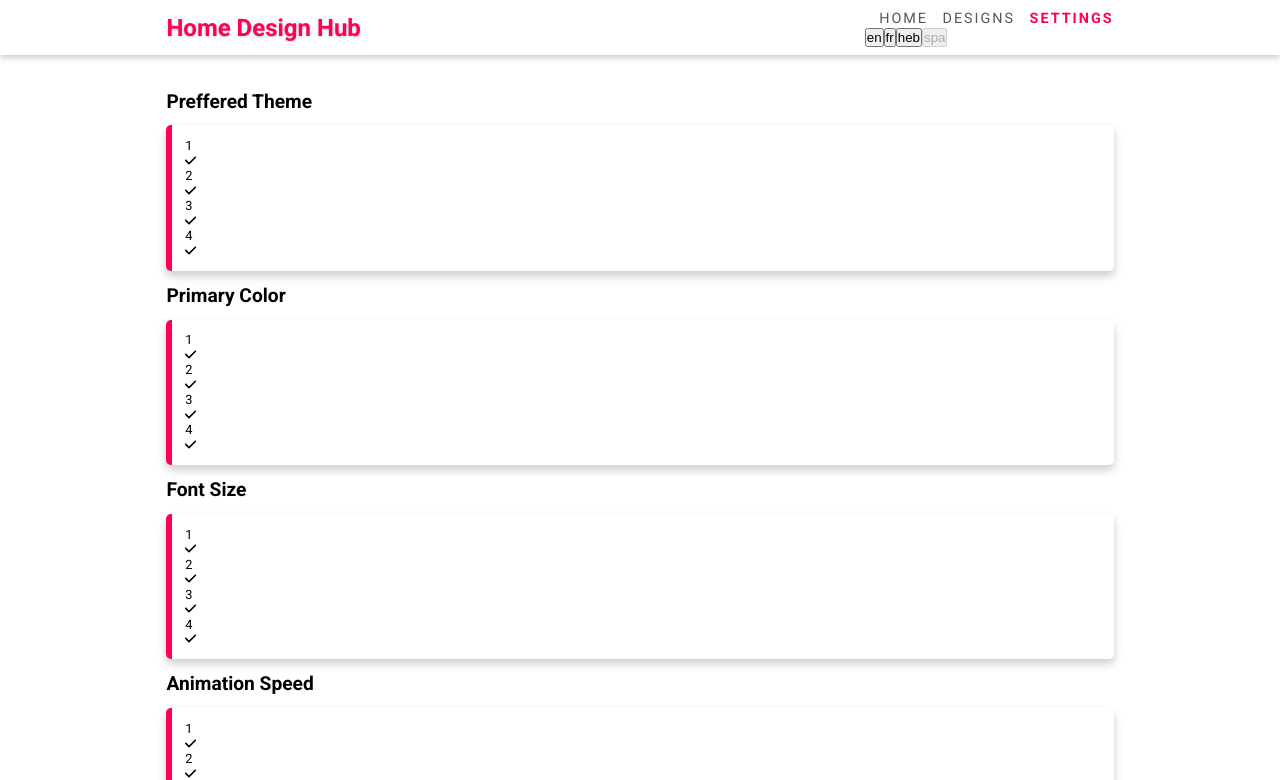
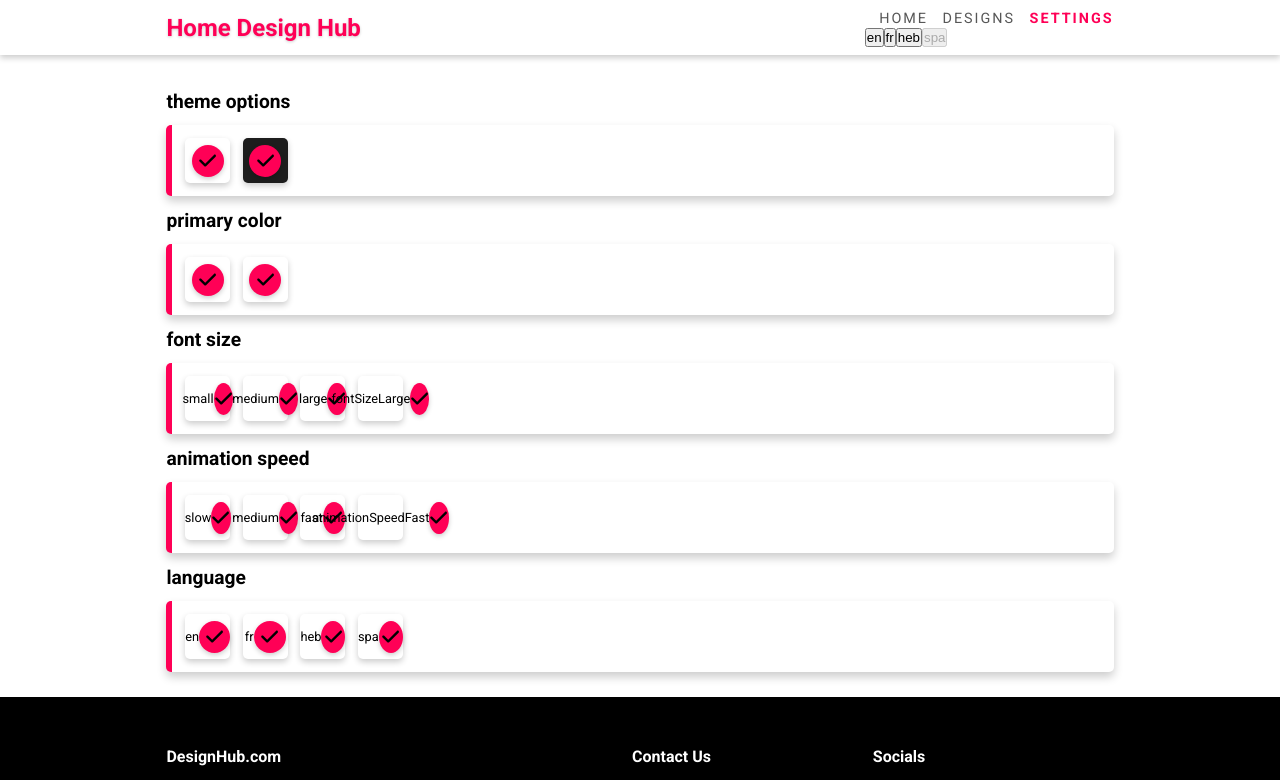
Before and after one commit to NataEn/home_appliances_app, a React (Create React App) app: page /settings in a window 1280 px wide. Shown: the top 780 px of the page. Built offline with nearby package versions, Linux system fonts and the light colour scheme.

Commit message:
separating settings and options to separate components

```diff
--- a/src/index.scss
+++ b/src/index.scss
@@ -18,4 +18,5 @@
 @import "./pages/designsPage/components/PreviousSearches/PreviousSearches.scss";
 @import "./pages/designsPage/components/DesignsCards/DesignsCards.scss";
 @import "./pages/settingsPage/Settings.scss";
-@import "./pages/settingsPage/components/SettingBox/SettingBox.scss"
+@import "./pages/settingsPage/components/SettingBox/SettingBox.scss";
+@import "./pages/settingsPage/components/SettingOption/SettingOption.scss"
--- a/src/pages/settingsPage/Settings.tsx
+++ b/src/pages/settingsPage/Settings.tsx
@@ -1,15 +1,24 @@
 import React, {FC} from "react";
 import SettingBox from "./components/SettingBox/SettingBox";
+import mockSettings from "./mockData.json"
+
+export interface StyleSetting{
+    uuid?:string,
+    name:string,
+    value: StyleSettingOption[],
+}
+
+export interface StyleSettingOption{
+    uuid: string | number,
+    value?: string | null,
+    className?: string | null
+}
 
 export default function Settings(){
-    const mockOptions=["1","2","3","4"]
+
     return <div className="settings">
         <div className="options-container">
-            <SettingBox title={"Preffered Theme"} options={mockOptions}/>
-            <SettingBox title={"Primary Color"} options={mockOptions}/>
-            <SettingBox title={"Font Size"} options={mockOptions}/>
-            <SettingBox title={"Animation Speed"} options={mockOptions}/>
-            <SettingBox title={"Language"} options={mockOptions}/>
+            {mockSettings.map((setting:StyleSetting)=><SettingBox key={setting?.uuid} title={setting.name} options={setting.value}/>)}
         </div>
     </div>
 }
--- a/src/pages/settingsPage/components/SettingBox/SettingBox.scss
+++ b/src/pages/settingsPage/components/SettingBox/SettingBox.scss
@@ -6,11 +6,14 @@
     }
 
     .options-container {
+        display: flex;
         box-shadow: 0 5px 10px var(--shadow-color);
         padding: 1em;
         margin-top: 1em;
         border-radius: var(--border-radius-medium);
         border-left: .5em solid var(--primary-color);
         background-color: var(--background-color);
+        gap: 1em;
+
     }
 }
--- a/src/pages/settingsPage/components/SettingBox/SettingBox.tsx
+++ b/src/pages/settingsPage/components/SettingBox/SettingBox.tsx
@@ -1,24 +1,18 @@
 import React, { FC } from "react";
-import { FontAwesomeIcon } from "@fortawesome/react-fontawesome";
-import { faCheck } from "@fortawesome/free-solid-svg-icons";
+import Utils from "../../../../Utils/mainUtils";
+import SettingOption from "../SettingOption/SettingOption";
+import {StyleSetting, StyleSettingOption} from "../../Settings"
 
 export interface SettingBoxProps {
     title: string,
-    options: any[]
+    options: StyleSetting[],
+    className?: string
 }
 
-// const Option=(value:any, optionIndex:number):JSX.Element=>{
-//     return <div className="option" key={optionIndex}>{value}
-//     <div className="check"></div>
-//     </div>;
-// }
-
-const SettingBox: FC<SettingBoxProps> = ({ title, options }): JSX.Element => {
-    return <div className="setting-box">
+const SettingBox: FC<SettingBoxProps> = ({ title, options, className }): JSX.Element => {
+    return <div className={Utils.AddClassNames(["setting-box", className])}>
         <h2>{title}</h2>
-        <div className="options-container">{options.map((option, index) => <div className="option" key={index}>{option}
-            <div className="check"><FontAwesomeIcon icon={faCheck}/></div>
-        </div>)}</div>
+        <div className="options-container">{options.map((option: StyleSettingOption, index) => <SettingOption uuid={index} value={option.value} className={option.className}/>)}</div>
     </div>
 }
 
--- /dev/null
+++ b/src/pages/settingsPage/components/SettingOption/SettingOption.scss
@@ -0,0 +1,34 @@
+.option {
+    height: 3.5em;
+    width: 3.5em;
+    box-shadow: 0 3px 6px var(--shadow-color);
+    border-radius: var(--border-radius-medium);
+    display: flex;
+    justify-content: center;
+    align-items: center;
+
+    &.light {
+        background-color: var(--background-light);
+    }
+
+    &.dark {
+        background-color: var(--background-dark-2);
+    }
+
+    .check {
+        text-align: center;
+        height: 2.5em;
+        width: 2.5em;
+        background-color: var(--primary-color);
+        border-radius: 50%;
+        display: flex;
+        justify-content: center;
+        align-items: center;
+        box-shadow: 0 2px 5px var(--shadow-color);
+
+        svg {
+            height: 1.5em;
+            width: 1.5em;
+        }
+    }
+}
--- /dev/null
+++ b/src/pages/settingsPage/components/SettingOption/SettingOption.tsx
@@ -0,0 +1,21 @@
+import React, { FC } from "react";
+import { FontAwesomeIcon } from "@fortawesome/react-fontawesome";
+import { faCheck } from "@fortawesome/free-solid-svg-icons";
+import Utils from "../../../../Utils/mainUtils";
+
+export interface SettingOptionProps {
+    uuid: string | number,
+    value?: string | null,
+    className?: string | null
+}
+
+
+const SettingOption: FC<SettingOptionProps> = ({ uuid, value, className }): JSX.Element => {
+
+    return <div className={Utils.AddClassNames(["option", className])} key={uuid}>
+        {value&&<span className="option-value">{value}</span>}
+    <div className="check"><FontAwesomeIcon icon={faCheck}/></div>
+</div>
+}
+
+export default SettingOption;
--- a/src/styles/theme/variables.scss
+++ b/src/styles/theme/variables.scss
@@ -4,6 +4,7 @@
     --background-color: #fff;
     --background-light: #fff;
     --background-dark: #000;
+    --background-dark-2: rgba(29, 29, 29);
     --shadow-color: rgba(0, 0, 0, 0.2);
     --overlay-color: rgba(0, 0, 0, 0.2);
     --background-shadow-color: rgba(0, 0, 0, 0.05);
```
